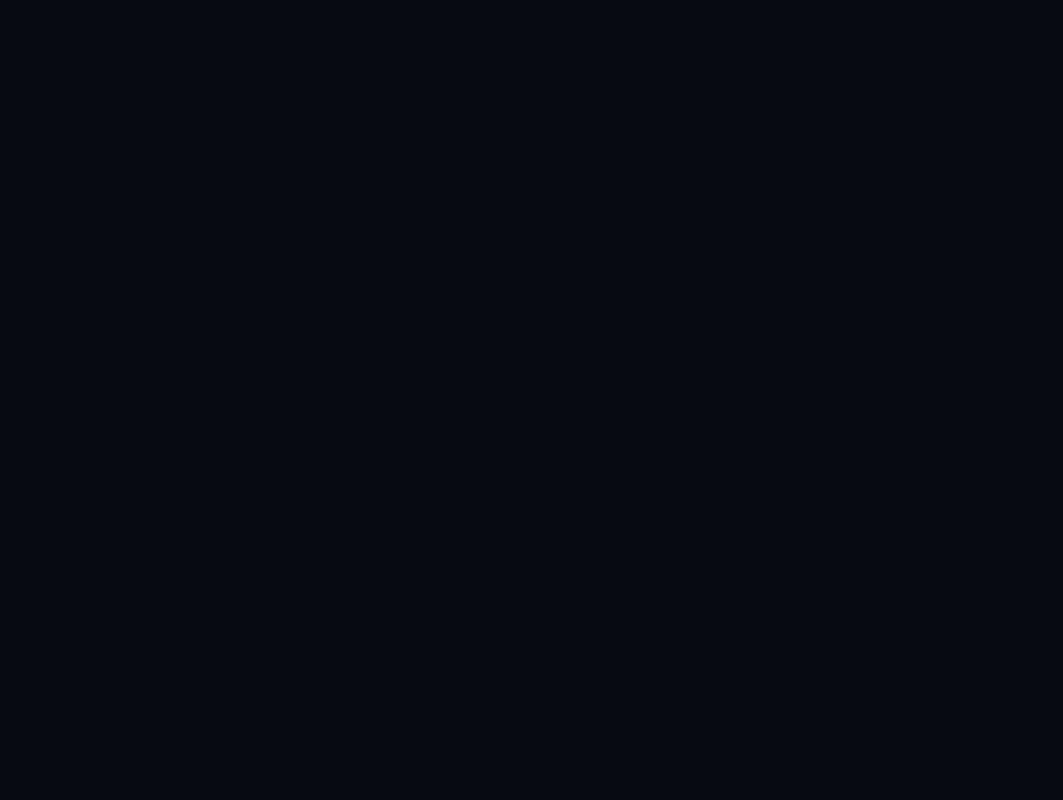
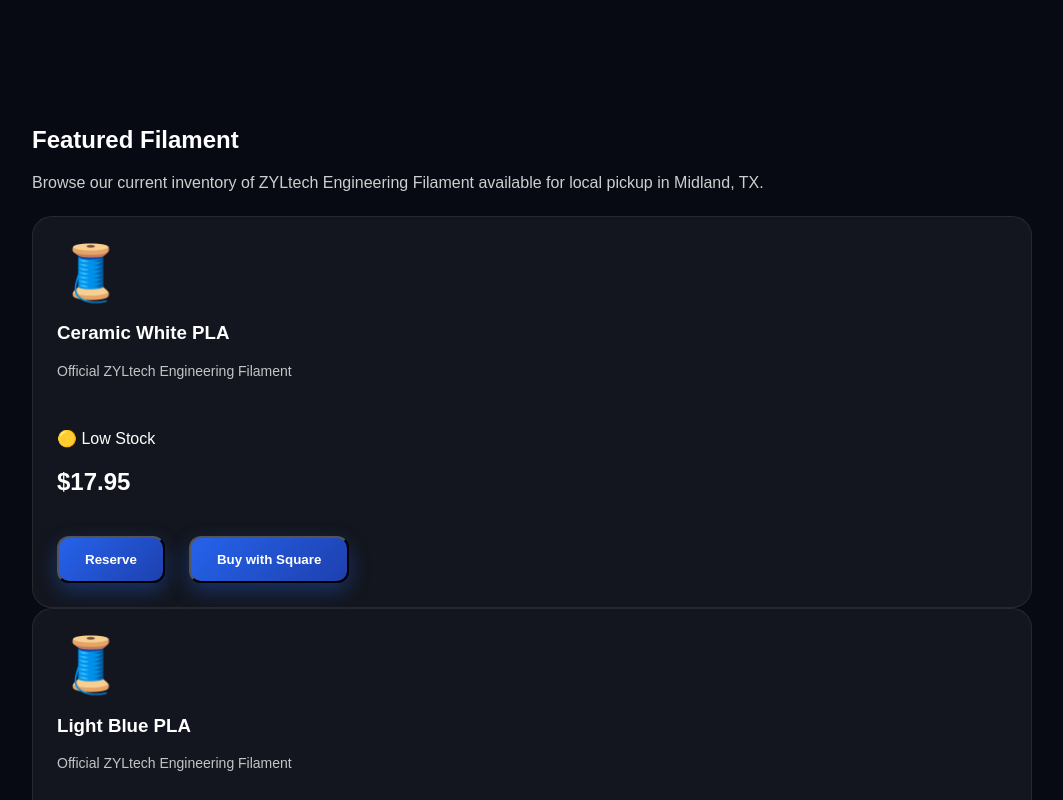
Before and after one commit to jnc3designs/jnc3designs-website, a Next.js app in the folder jnc3designs-premium/: page /supply in a window 1280 px wide. Shown: the part 1040-1840 px from the top of the page, without its empty margins (108-1171 px from the left). Before the commit the page ends 1086 px from the top, so only its background shows below. Built offline with nearby package versions, Linux system fonts and the light colour scheme.

Commit message:
Add featured filament section to supply page
Added a section for featured filament with a description and product grid.

```diff
--- a/jnc3designs-premium/app/supply/page.js
+++ b/jnc3designs-premium/app/supply/page.js
@@ -34,6 +34,20 @@ export default function SupplyPage() {
           ))}
         </div>
       </section>
+            <section className="section">
+  <h2>Featured Filament</h2>
+
+  <p style={{ opacity: 0.8, marginBottom: "24px" }}>
+    Browse our current inventory of ZYLtech Engineering Filament available for
+    local pickup in Midland, TX.
+  </p>
+
+  <div className="product-grid">
+    {products.slice(0, 6).map((product) => (
+      <ProductCard key={product.id} product={product} />
+    ))}
+  </div>
+</section>
     </main>
   );
 }
```
